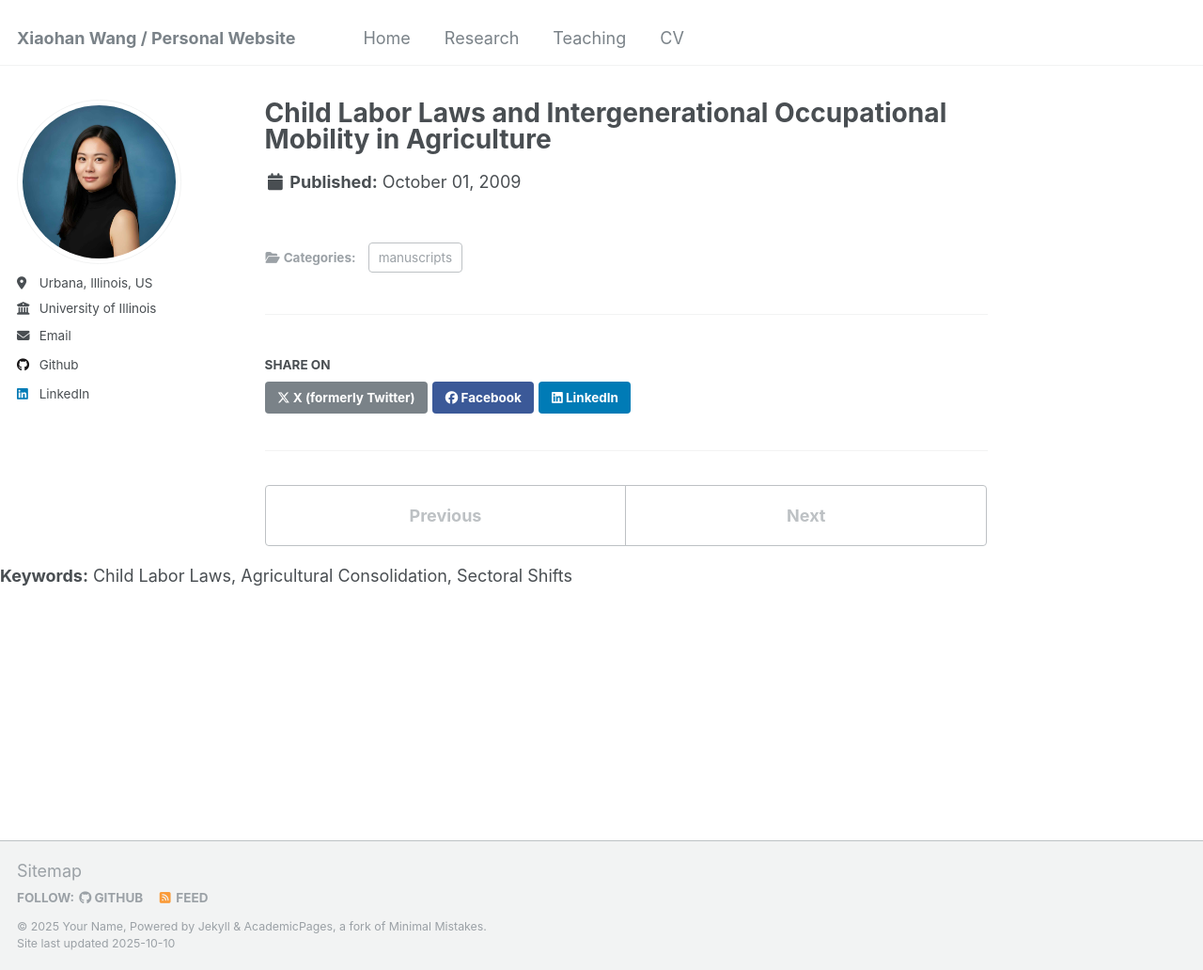
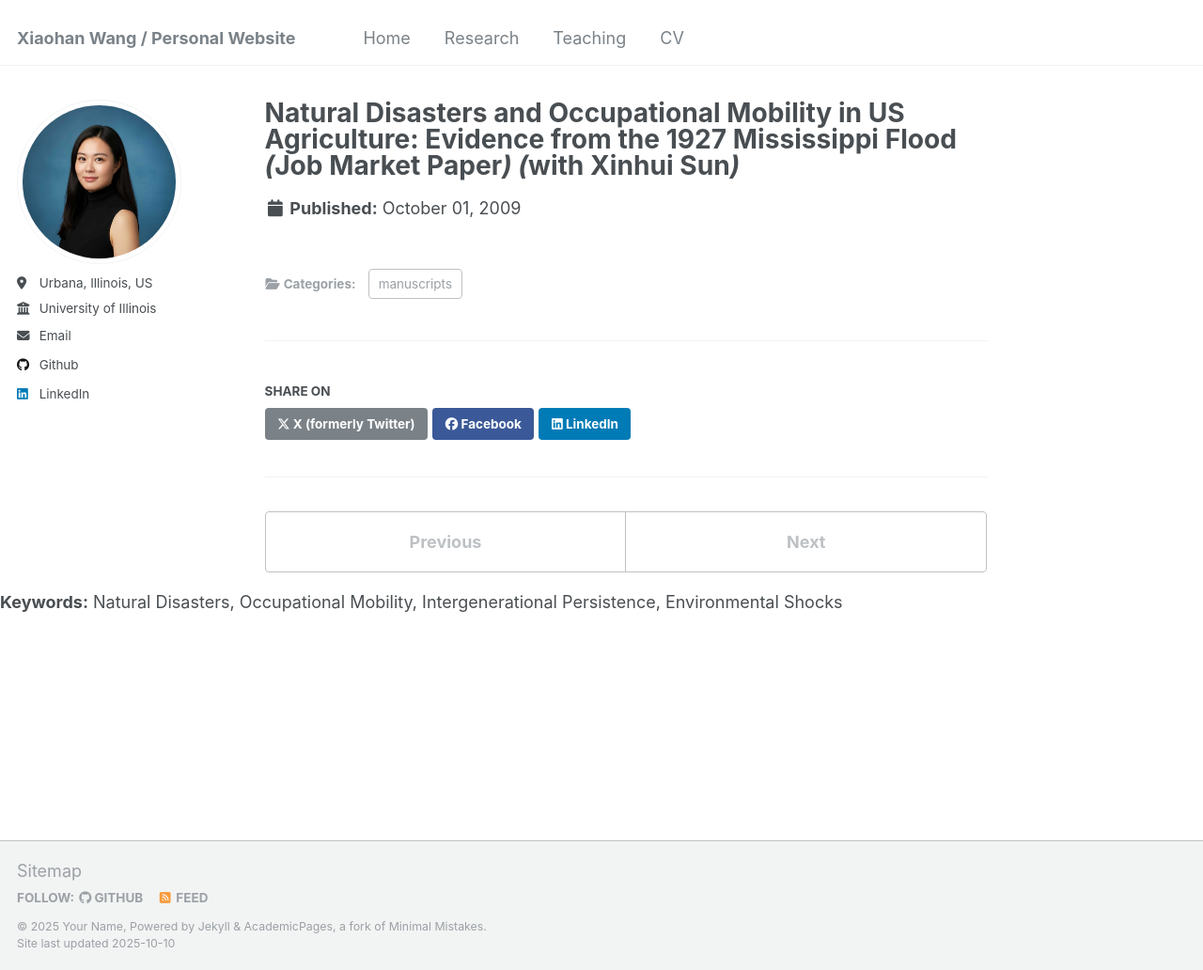
Before and after one commit to xiaohanwang1997/xiaohanwang1997.github.io, a Jekyll site: the page built from _publications/2009-10-01-paper-title-number-4.md, in a window 1280 px wide and 1032 px high. Shown: the whole window at 94% size. Built offline with Jekyll 4.4.1, drawn with Linux system fonts in a browser that asks for light colours; part of the change alters nothing that is shown.

Commit message:
Update 2009-10-01-paper-title-number-4.md

```diff
--- a/_publications/2009-10-01-paper-title-number-4.md
+++ b/_publications/2009-10-01-paper-title-number-4.md
@@ -1,9 +1,9 @@
 ---
-title: "Child Labor Laws and Intergenerational Occupational Mobility in Agriculture"
+title: " Natural Disasters and Occupational Mobility in US Agriculture: Evidence from the 1927 Mississippi Flood *(*Job Market Paper*)* *(*with Xinhui Sun*)*"
 collection: research
 category: manuscripts
-order: 2
-excerpt: 'This study explores the influence of **U.S. child labor legislation** on the **intergenerational transmission** of **agricultural occupations**. Drawing on data from the U.S. Decennial Census and the Census of Agriculture between 1880 and 1930, a Difference-in-Differences analysis indicates a **6.5% reduction** in the tendency for children from agricultural families to remain in farming. Differential impacts were identified across **gender, birth order, and racial categories**, with an increased likelihood of individuals from disadvantaged backgrounds moving into non-agricultural fields. The study also documents a concurrent **decrease in the quantity of farms** alongside an **expansion in their average acreage**, pointing to a consolidation within the agricultural sector. These findings demonstrate that child labor legislation was a key contributor to shifts in **occupational patterns** and hastened the economy-wide **structural move away from agriculture** in the United States.'
+order: 1
+excerpt: 'This study investigates how the **1927 Great Mississippi Flood** influenced the **intergenerational transmission of agricultural occupations** in the United States. Combining county-level flood exposure data with linked **1920, 1930, and 1940 U.S. decennial census microdata**, we analyze how this major environmental shock reshaped occupational choices across generations. Results indicate that children from flooded counties were **10% less likely to pursue farming** relative to peers in unaffected areas. The effect is concentrated among children from **non-farmer families**, while the occupational persistence of **farm households** remained largely stable. Within the agricultural sector, sons in flooded regions were more likely to become **paid farm workers**, reflecting a shift toward lower-risk employment, whereas sons of self-employed farmers tended to remain in **family-based farming**, demonstrating resilience in traditional agricultural practices. The findings highlight how large-scale natural disasters can simultaneously **disrupt mobility patterns** and **reinforce sectoral persistence**, revealing the complex interplay between environmental shocks and long-term economic adaptation.'
 
-keywords: [Child Labor Laws, Agricultural Consolidation, Sectoral Shifts]
+keywords: [Natural Disasters, Occupational Mobility, Intergenerational Persistence, Environmental Shocks]
 ---
```
